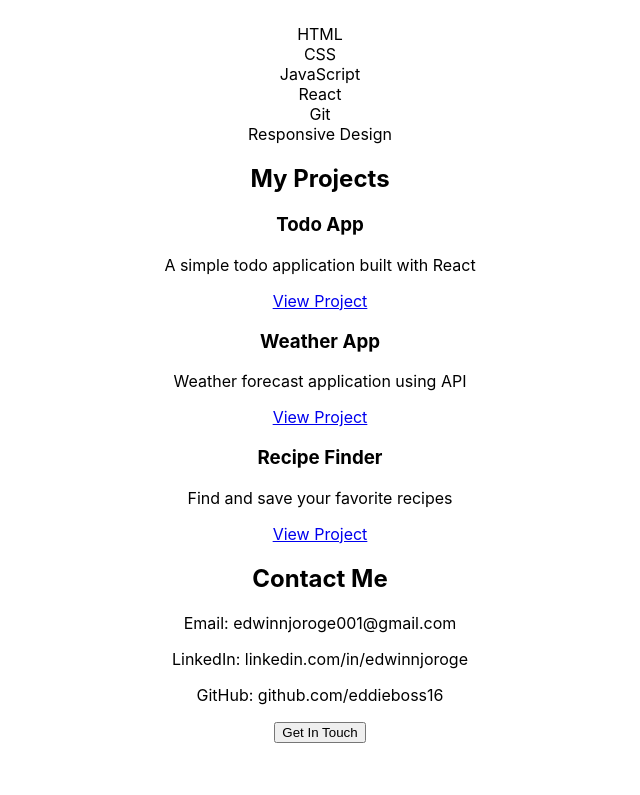
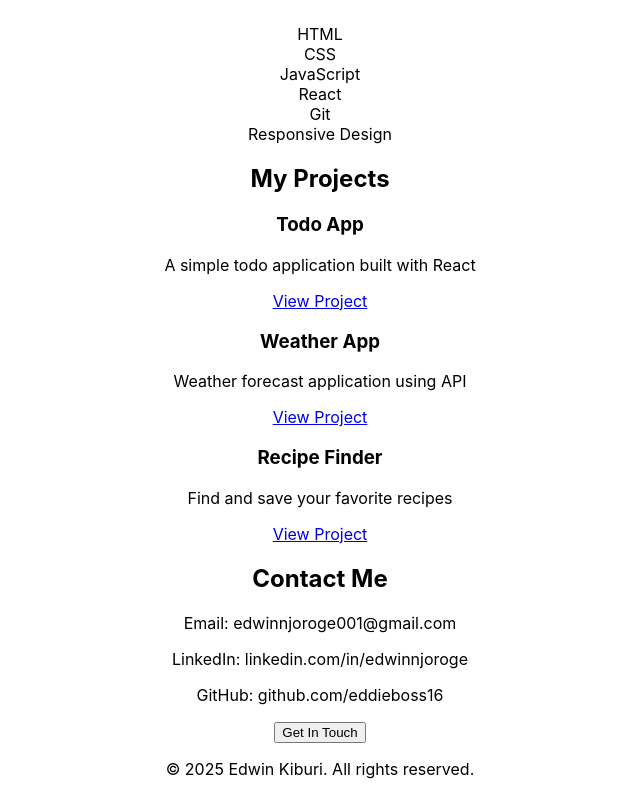
Before and after one commit to eddieboss16/R-portfolio-website, a React (Create React App) app: page / in a window 1280 px wide. Shown: the part 404-1199 px from the top of the page, without its empty margins (320-960 px from the left). Before the commit the page ends 1147 px from the top, so only its background shows below. Built offline with nearby package versions, Linux system fonts and the light colour scheme.

Commit message:
footer component added to app.js

```diff
--- a/src/App.js
+++ b/src/App.js
@@ -5,6 +5,7 @@ import About from './components/About';
 import Skills from './components/Skills';
 import Projects from './components/Projects';
 import Contact from './components/Contact';
+import Footer from './components/Footer';
 
 function App() {
   return (
@@ -14,6 +15,7 @@ function App() {
       <Skills />
       <Projects />
       <Contact />
+      <Footer />
     </div>
   );
 }
--- /dev/null
+++ b/src/components/Footer.js
@@ -0,0 +1,13 @@
+import React from "react";
+
+function Footer() {
+    const year = new Date().getFullYear();
+
+    return (
+        <footer className="footer">
+            <p>&copy; {year} Edwin Kiburi. All rights reserved.</p>
+        </footer>
+    );
+}
+
+export default Footer;
```
